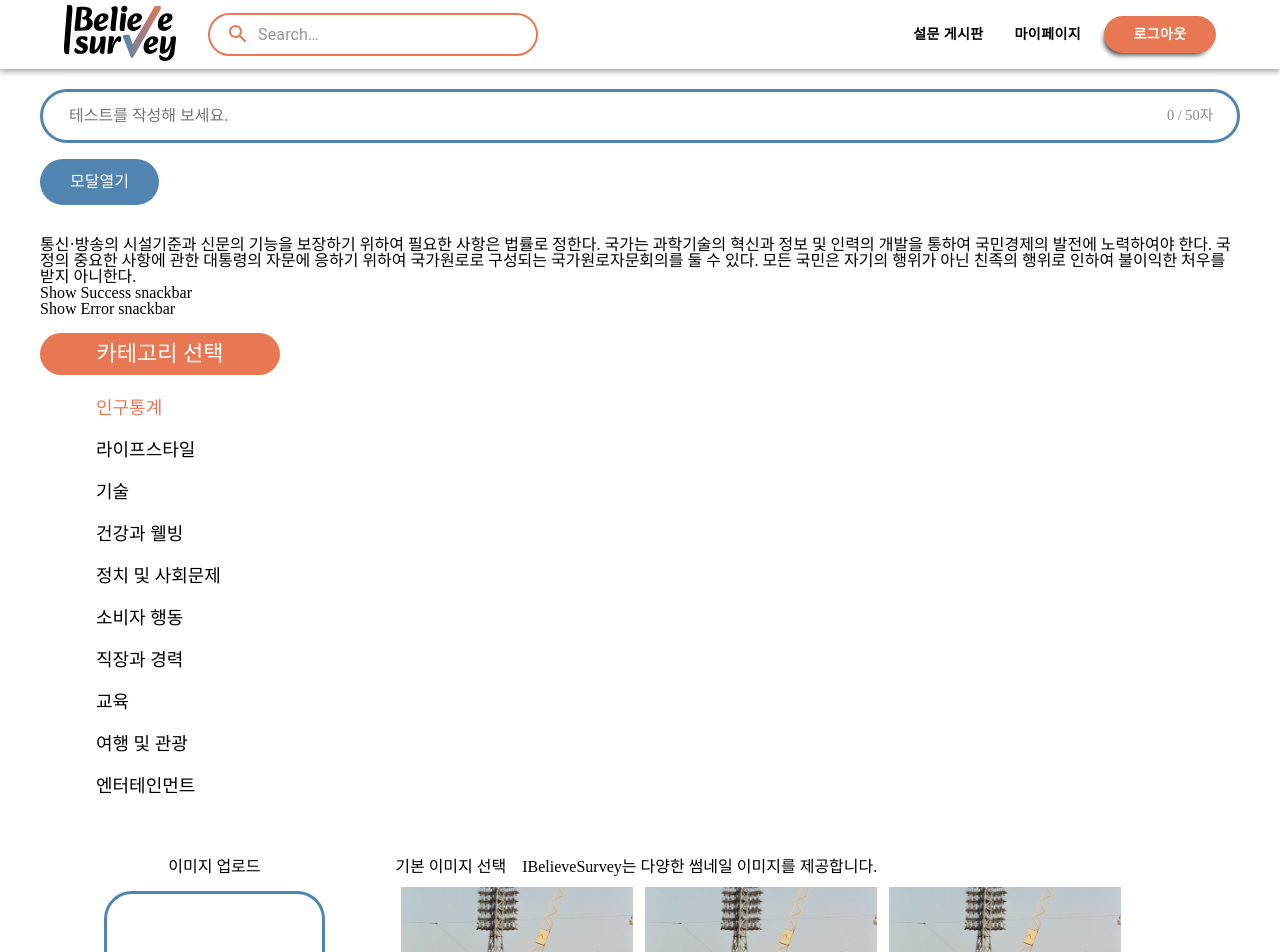
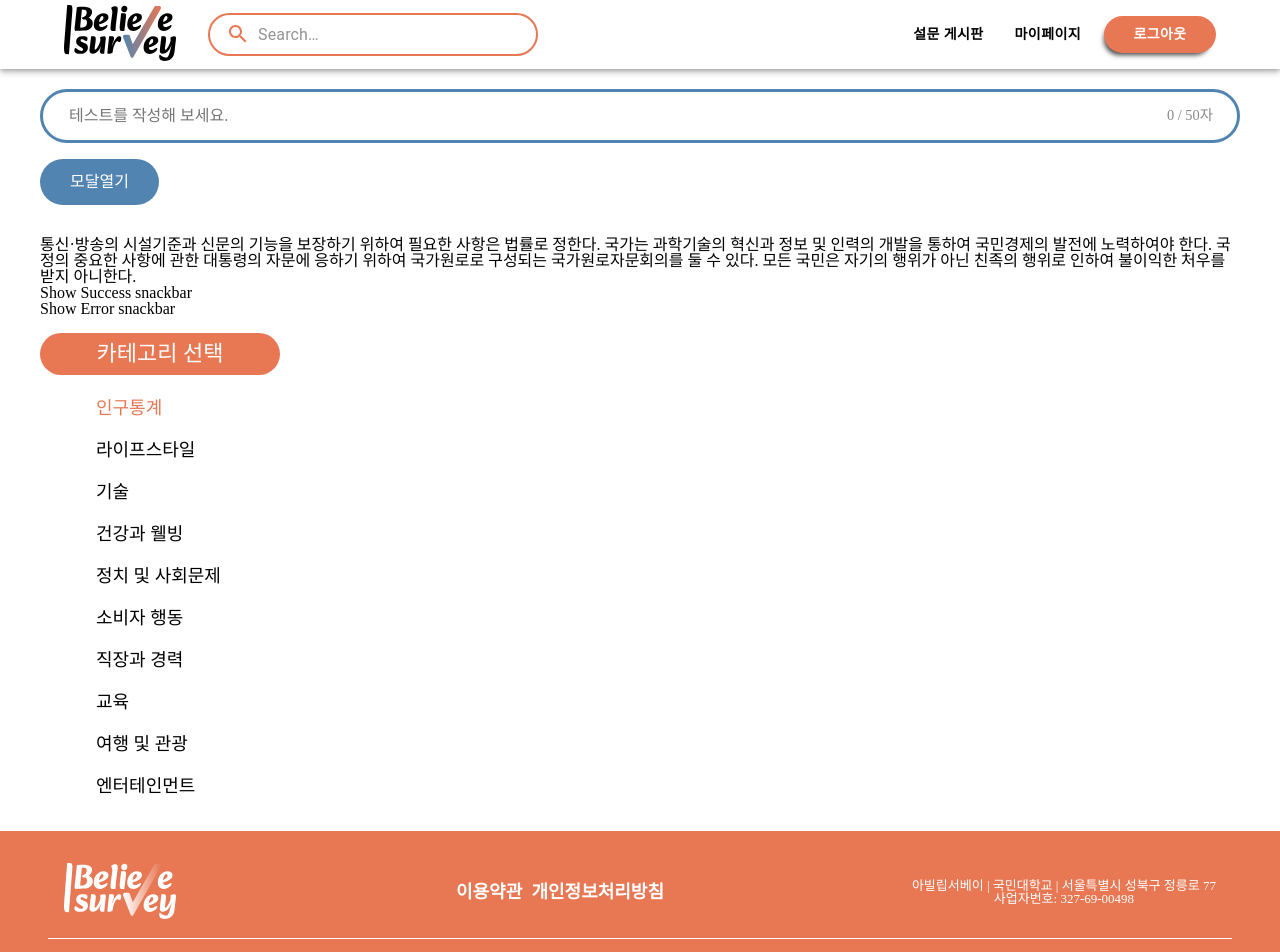
Before and after one commit to 2023-AlphaProject/iBelieveSurvey_frontend, a React (Create React App) app: page /test in a window 1280 px wide. Shown: the top 952 px of the page. Built offline with nearby package versions, Linux system fonts and the light colour scheme; a web font is replaced by a local one.

Commit message:
feat: toggle component

```diff
--- a/src/components/Survey/index.tsx
+++ b/src/components/Survey/index.tsx
@@ -1,3 +1,5 @@
 export { default as Card } from './Card/Card';
 export { default as Category } from './Category/Category';
 export { default as NewSurveyBtn } from './NewSurveyBtn/NewSurveyBtn';
+export { default as SurveyCardWrapper } from './SurveyCardWrapper/SurveyCardWrapper';
+export { default as ThumbnailBtn } from './ThumbnailBtn/ThumbnailBtn';
--- /dev/null
+++ b/src/components/common/Toggle/Toggle.tsx
@@ -0,0 +1,12 @@
+import Switch from '@mui/material/Switch';
+import styled from 'styled-components';
+import { COLORS } from 'constants/COLOR';
+
+const ToggleLib = styled(Switch)`
+  color: ${COLORS.secondary};
+`;
+
+const Toggle = () => {
+  return <ToggleLib color="warning" />;
+};
+export default Toggle;
--- a/src/components/common/index.tsx
+++ b/src/components/common/index.tsx
@@ -5,3 +5,4 @@ export { default as Button } from './Button/Button';
 export { default as Tag } from './Tag/Tag';
 export { default as Tooltip } from './Tooltip/Tooltip';
 export { default as Input } from './Input/Input';
+export { default as Toggle } from './Toggle/Toggle';
--- a/src/pages/Test.tsx
+++ b/src/pages/Test.tsx
@@ -3,7 +3,6 @@ import { useCallback } from 'react';
 import { useSnackbar } from 'notistack';
 import { Sidebar, Button, Input } from 'components/common';
 import useInput from 'hooks/useInput';
-import ThumbnailBtn from 'components/Survey/ThumbnailBtn/ThumbnailBtn';
 
 type IAlert = {
   message: string;
@@ -97,7 +96,6 @@ const Test = () => {
           '엔터테인먼트',
         ]}
       />
-      <ThumbnailBtn />
     </>
   );
 };
```
